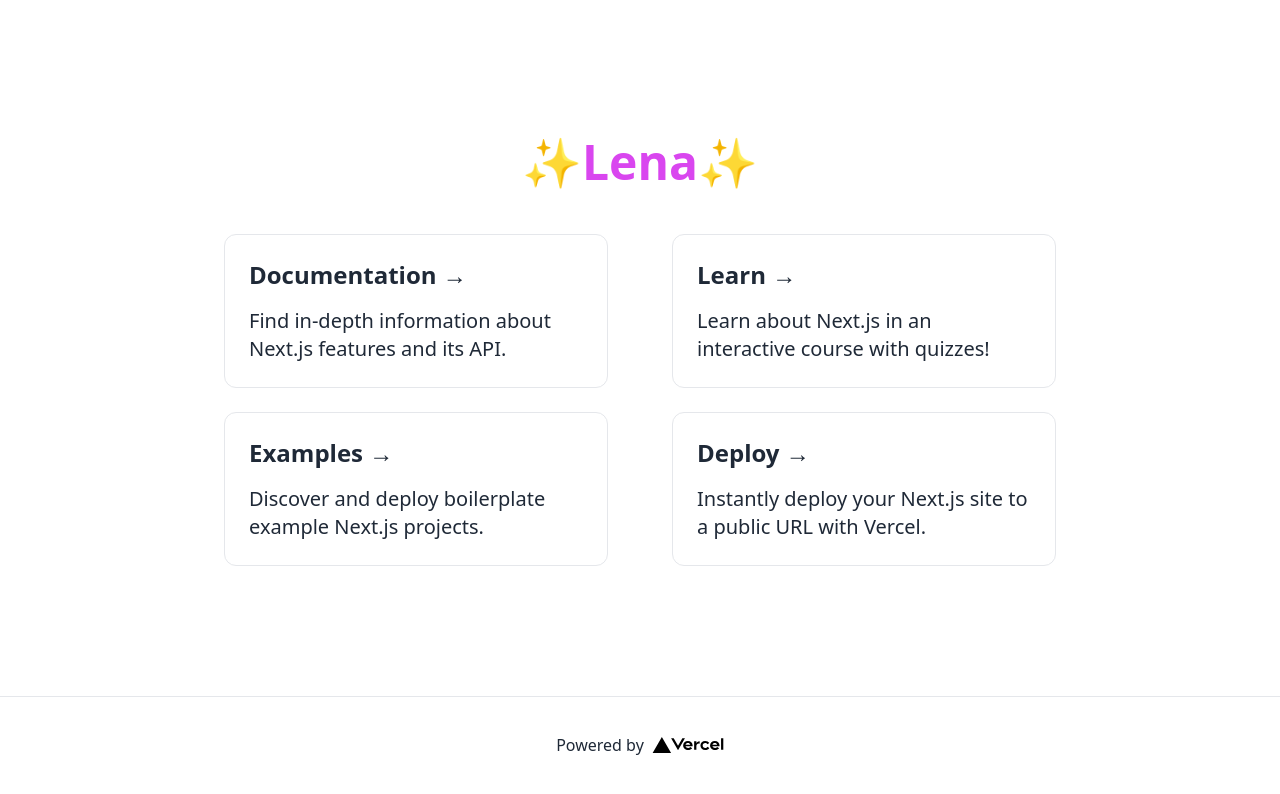
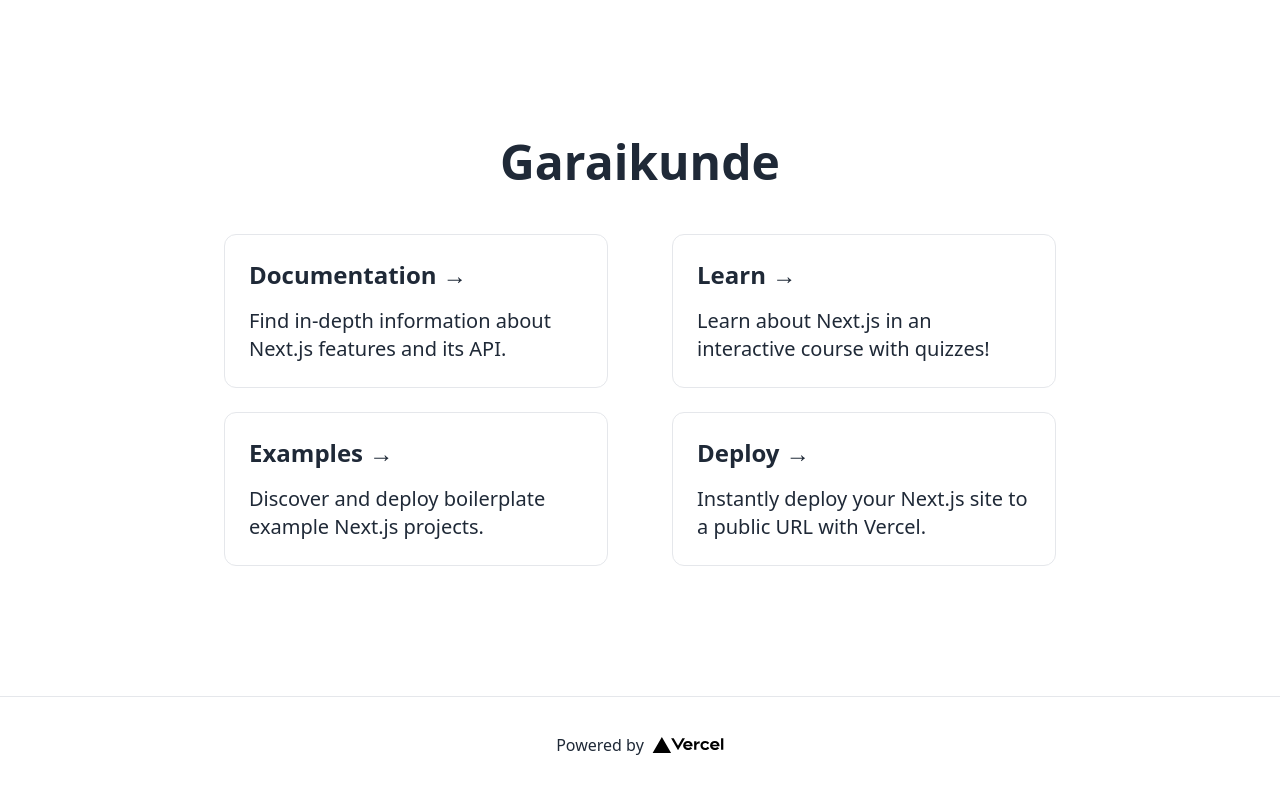
Before and after one commit to bacqueyrisses/garaikunde, a Next.js app: page / in a window 1280 px wide. Shown: the top 794 px of the page. Built offline with nearby package versions, Linux system fonts and the light colour scheme.

Commit message:
changed name

```diff
--- a/pages/index.tsx
+++ b/pages/index.tsx
@@ -14,8 +14,8 @@ const Home: NextPage = () => {
       </Head>
 
       <main className="flex w-full flex-1 flex-col items-center justify-center px-20 text-center">
-        <h1 className="text-fuchsia-500 text-5xl font-bold hover:underline">
-        ✨Lena✨
+        <h1 className="text-5xl font-bold hover:underline">
+        Garaikunde
         </h1>
 
         <div className="mt-6 flex max-w-4xl flex-wrap items-center justify-around sm:w-full">
```
